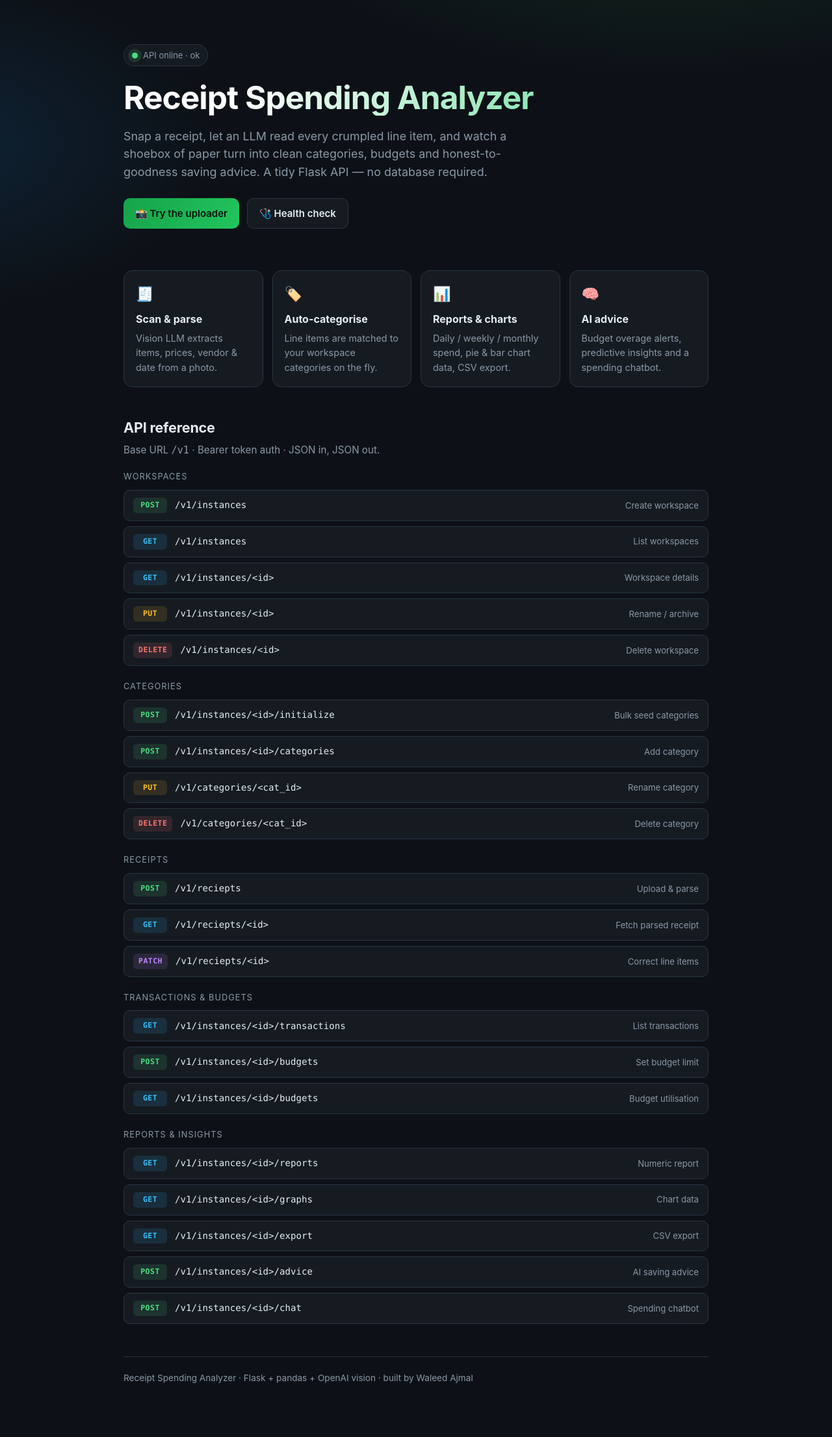
After one commit to waleedsworld/Ai-Reciept, a Flask app: page / in a window 1280 px wide. The commit adds this page. Shown: the whole page at 65% size. Run offline with Flask 3, Linux system fonts and the light colour scheme.

Commit message:
Add landing page, drag-and-drop uploader and PUT category rename

```diff
--- a/app/routes/categories.py
+++ b/app/routes/categories.py
@@ -4,7 +4,7 @@ from app.services.categories import rename_category,delete_category
 categories_dp = Blueprint("categories_bp",__name__)
 
 
-@categories_dp.route("/v1/categories/<id>",methods=['POST'])
+@categories_dp.route("/v1/categories/<id>",methods=['POST','PUT'])
 def rename_category_route(id):
     auth_header = request.headers.get('Authorization')
     if not auth_header or not auth_header.startswith('Bearer'):
--- /dev/null
+++ b/templates/index.html
@@ -0,0 +1,180 @@
+<!DOCTYPE html>
+<html lang="en">
+<head>
+  <meta charset="UTF-8" />
+  <meta name="viewport" content="width=device-width, initial-scale=1.0" />
+  <title>Receipt Spending Analyzer API</title>
+  <style>
+    :root {
+      --bg: #0d1117;
+      --panel: #161b22;
+      --panel-2: #1c232d;
+      --border: #2a3441;
+      --text: #e6edf3;
+      --muted: #8b98a5;
+      --accent: #4ade80;
+      --accent-2: #38bdf8;
+      --amber: #fbbf24;
+      --get: #38bdf8;
+      --post: #4ade80;
+      --put: #fbbf24;
+      --del: #f87171;
+      --patch: #c084fc;
+    }
+    * { box-sizing: border-box; }
+    body {
+      margin: 0;
+      font-family: -apple-system, BlinkMacSystemFont, "Segoe UI", Roboto, Helvetica, Arial, sans-serif;
+      background: radial-gradient(1200px 600px at 80% -10%, #14301f 0%, transparent 55%),
+                  radial-gradient(900px 500px at -10% 10%, #0e2436 0%, transparent 50%),
+                  var(--bg);
+      color: var(--text);
+      line-height: 1.55;
+      min-height: 100vh;
+    }
+    .wrap { max-width: 940px; margin: 0 auto; padding: 0 20px 80px; }
+    header { padding: 68px 0 34px; }
+    .badge {
+      display: inline-flex; align-items: center; gap: 8px;
+      background: var(--panel); border: 1px solid var(--border);
+      color: var(--muted); font-size: 13px; padding: 6px 12px; border-radius: 999px;
+    }
+    .dot { width: 9px; height: 9px; border-radius: 50%; background: var(--muted); box-shadow: 0 0 0 0 rgba(74,222,128,.5); }
+    .dot.live { background: var(--accent); animation: pulse 2s infinite; }
+    .dot.down { background: var(--del); }
+    @keyframes pulse {
+      0% { box-shadow: 0 0 0 0 rgba(74,222,128,.5); }
+      70% { box-shadow: 0 0 0 8px rgba(74,222,128,0); }
+      100% { box-shadow: 0 0 0 0 rgba(74,222,128,0); }
+    }
+    h1 {
+      font-size: clamp(2rem, 6vw, 3.1rem); margin: 22px 0 10px; line-height: 1.08;
+      letter-spacing: -0.02em;
+      background: linear-gradient(120deg, #fff 20%, #8fe7b6 70%, #6fd0f5);
+      -webkit-background-clip: text; background-clip: text; -webkit-text-fill-color: transparent;
+    }
+    .lede { color: var(--muted); font-size: 1.12rem; max-width: 640px; }
+    .cta { margin-top: 26px; display: flex; gap: 12px; flex-wrap: wrap; }
+    .btn {
+      display: inline-flex; align-items: center; gap: 8px; text-decoration: none;
+      padding: 11px 18px; border-radius: 10px; font-weight: 600; font-size: 15px;
+      border: 1px solid var(--border); color: var(--text); background: var(--panel);
+      transition: transform .12s ease, border-color .12s ease;
+    }
+    .btn:hover { transform: translateY(-2px); border-color: var(--accent); }
+    .btn.primary { background: linear-gradient(120deg, #16a34a, #22c55e); border: none; color: #04120a; }
+
+    .grid { display: grid; grid-template-columns: repeat(auto-fit, minmax(210px, 1fr)); gap: 14px; margin: 30px 0 12px; }
+    .card { background: var(--panel); border: 1px solid var(--border); border-radius: 14px; padding: 18px; }
+    .card .ico { font-size: 22px; }
+    .card h3 { margin: 10px 0 6px; font-size: 1rem; }
+    .card p { margin: 0; color: var(--muted); font-size: .9rem; }
+
+    h2 { margin: 46px 0 6px; font-size: 1.35rem; letter-spacing: -0.01em; }
+    .sub { color: var(--muted); margin: 0 0 18px; font-size: .95rem; }
+
+    .group { margin-bottom: 22px; }
+    .group-title { font-size: .8rem; text-transform: uppercase; letter-spacing: .08em; color: var(--muted); margin: 0 0 10px; }
+    .ep {
+      display: flex; align-items: center; gap: 12px; padding: 11px 14px;
+      background: var(--panel); border: 1px solid var(--border); border-radius: 10px; margin-bottom: 8px;
+      font-family: "SF Mono", ui-monospace, Menlo, monospace; font-size: .88rem;
+    }
+    .m { font-weight: 700; font-size: .72rem; padding: 3px 8px; border-radius: 6px; min-width: 52px; text-align: center; letter-spacing: .04em; }
+    .m.GET { color: var(--get); background: rgba(56,189,248,.12); }
+    .m.POST { color: var(--post); background: rgba(74,222,128,.12); }
+    .m.PUT { color: var(--put); background: rgba(251,191,36,.12); }
+    .m.DELETE { color: var(--del); background: rgba(248,113,113,.12); }
+    .m.PATCH { color: var(--patch); background: rgba(192,132,252,.12); }
+    .path { color: var(--text); overflow-x: auto; white-space: nowrap; }
+    .desc { color: var(--muted); margin-left: auto; font-family: -apple-system, sans-serif; font-size: .82rem; white-space: nowrap; }
+    @media (max-width: 620px) { .desc { display: none; } .ep { font-size: .8rem; } }
+
+    footer { margin-top: 50px; padding-top: 22px; border-top: 1px solid var(--border); color: var(--muted); font-size: .85rem; }
+  </style>
+</head>
+<body>
+  <div class="wrap">
+    <header>
+      <span class="badge"><span id="statusDot" class="dot"></span><span id="statusText">checking API…</span></span>
+      <h1>Receipt Spending Analyzer</h1>
+      <p class="lede">
+        Snap a receipt, let an LLM read every crumpled line item, and watch a shoebox
+        of paper turn into clean categories, budgets and honest-to-goodness saving advice.
+        A tidy Flask API — no database required.
+      </p>
+      <div class="cta">
+        <a class="btn primary" href="/upload">📸 Try the uploader</a>
+        <a class="btn" href="/v1/health">🩺 Health check</a>
+      </div>
+    </header>
+
+    <div class="grid">
+      <div class="card"><div class="ico">🧾</div><h3>Scan &amp; parse</h3><p>Vision LLM extracts items, prices, vendor &amp; date from a photo.</p></div>
+      <div class="card"><div class="ico">🏷️</div><h3>Auto-categorise</h3><p>Line items are matched to your workspace categories on the fly.</p></div>
+      <div class="card"><div class="ico">📊</div><h3>Reports &amp; charts</h3><p>Daily / weekly / monthly spend, pie &amp; bar chart data, CSV export.</p></div>
+      <div class="card"><div class="ico">🧠</div><h3>AI advice</h3><p>Budget overage alerts, predictive insights and a spending chatbot.</p></div>
+    </div>
+
+    <h2>API reference</h2>
+    <p class="sub">Base URL <code>/v1</code> · Bearer token auth · JSON in, JSON out.</p>
+
+    <div class="group">
+      <p class="group-title">Workspaces</p>
+      <div class="ep"><span class="m POST">POST</span><span class="path">/v1/instances</span><span class="desc">Create workspace</span></div>
+      <div class="ep"><span class="m GET">GET</span><span class="path">/v1/instances</span><span class="desc">List workspaces</span></div>
+      <div class="ep"><span class="m GET">GET</span><span class="path">/v1/instances/&lt;id&gt;</span><span class="desc">Workspace details</span></div>
+      <div class="ep"><span class="m PUT">PUT</span><span class="path">/v1/instances/&lt;id&gt;</span><span class="desc">Rename / archive</span></div>
+      <div class="ep"><span class="m DELETE">DELETE</span><span class="path">/v1/instances/&lt;id&gt;</span><span class="desc">Delete workspace</span></div>
+    </div>
+
+    <div class="group">
+      <p class="group-title">Categories</p>
+      <div class="ep"><span class="m POST">POST</span><span class="path">/v1/instances/&lt;id&gt;/initialize</span><span class="desc">Bulk seed categories</span></div>
+      <div class="ep"><span class="m POST">POST</span><span class="path">/v1/instances/&lt;id&gt;/categories</span><span class="desc">Add category</span></div>
+      <div class="ep"><span class="m PUT">PUT</span><span class="path">/v1/categories/&lt;cat_id&gt;</span><span class="desc">Rename category</span></div>
+      <div class="ep"><span class="m DELETE">DELETE</span><span class="path">/v1/categories/&lt;cat_id&gt;</span><span class="desc">Delete category</span></div>
+    </div>
+
+    <div class="group">
+      <p class="group-title">Receipts</p>
+      <div class="ep"><span class="m POST">POST</span><span class="path">/v1/reciepts</span><span class="desc">Upload &amp; parse</span></div>
+      <div class="ep"><span class="m GET">GET</span><span class="path">/v1/reciepts/&lt;id&gt;</span><span class="desc">Fetch parsed receipt</span></div>
+      <div class="ep"><span class="m PATCH">PATCH</span><span class="path">/v1/reciepts/&lt;id&gt;</span><span class="desc">Correct line items</span></div>
+    </div>
+
+    <div class="group">
+      <p class="group-title">Transactions &amp; budgets</p>
+      <div class="ep"><span class="m GET">GET</span><span class="path">/v1/instances/&lt;id&gt;/transactions</span><span class="desc">List transactions</span></div>
+      <div class="ep"><span class="m POST">POST</span><span class="path">/v1/instances/&lt;id&gt;/budgets</span><span class="desc">Set budget limit</span></div>
+      <div class="ep"><span class="m GET">GET</span><span class="path">/v1/instances/&lt;id&gt;/budgets</span><span class="desc">Budget utilisation</span></div>
+    </div>
+
+    <div class="group">
+      <p class="group-title">Reports &amp; insights</p>
+      <div class="ep"><span class="m GET">GET</span><span class="path">/v1/instances/&lt;id&gt;/reports</span><span class="desc">Numeric report</span></div>
+      <div class="ep"><span class="m GET">GET</span><span class="path">/v1/instances/&lt;id&gt;/graphs</span><span class="desc">Chart data</span></div>
+      <div class="ep"><span class="m GET">GET</span><span class="path">/v1/instances/&lt;id&gt;/export</span><span class="desc">CSV export</span></div>
+      <div class="ep"><span class="m POST">POST</span><span class="path">/v1/instances/&lt;id&gt;/advice</span><span class="desc">AI saving advice</span></div>
+      <div class="ep"><span class="m POST">POST</span><span class="path">/v1/instances/&lt;id&gt;/chat</span><span class="desc">Spending chatbot</span></div>
+    </div>
+
+    <footer>
+      Receipt Spending Analyzer · Flask + pandas + OpenAI vision · built by Waleed Ajmal
+    </footer>
+  </div>
+
+  <script>
+    fetch("/v1/health")
+      .then(r => r.ok ? r.json() : Promise.reject())
+      .then(d => {
+        document.getElementById("statusDot").className = "dot live";
+        document.getElementById("statusText").textContent = "API online · " + (d.status || "ok");
+      })
+      .catch(() => {
+        document.getElementById("statusDot").className = "dot down";
+        document.getElementById("statusText").textContent = "API offline";
+      });
+  </script>
+</body>
+</html>
```
Also changed, not shown: templates/upload.html (+121 -12 lines).
